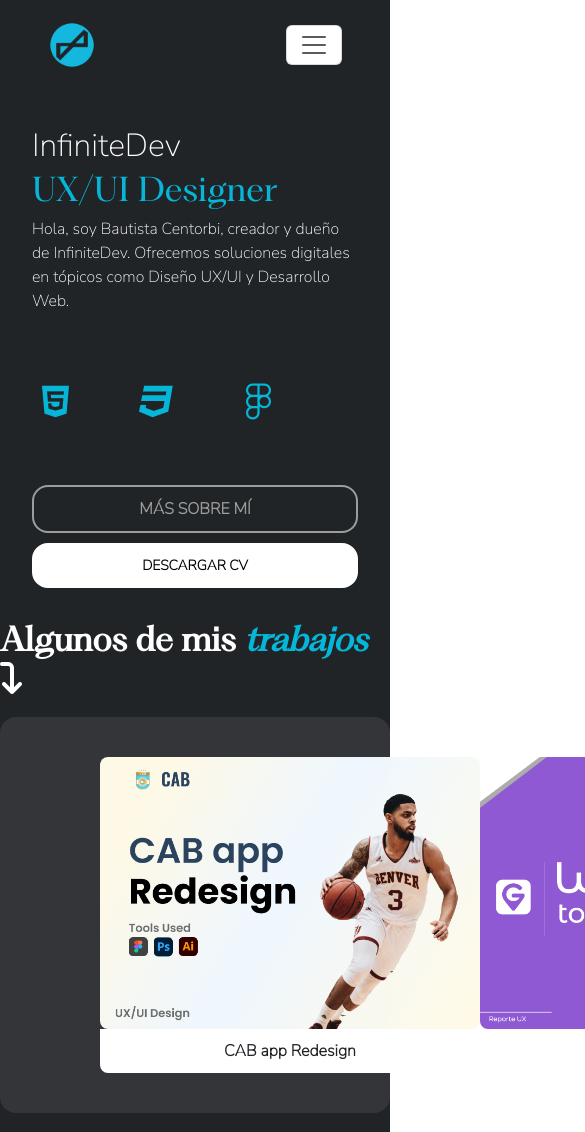
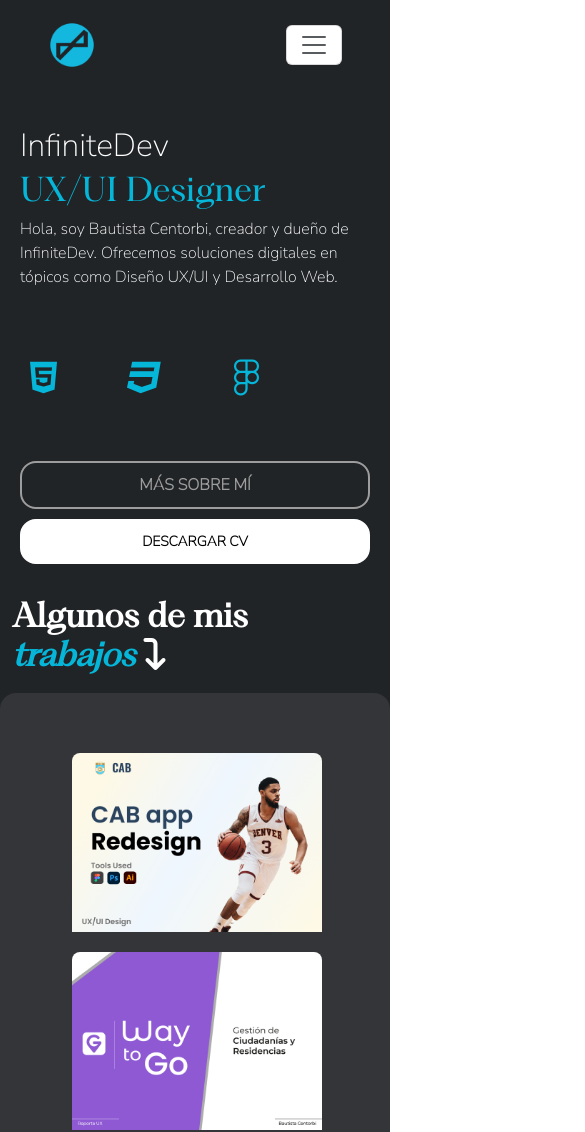
Before and after one commit to BautiCentorbi/PreEntrega3-CENTORBI, a plain HTML site: page index.html in a window 390 px wide. Shown: the top 1132 px of the page, 585 px wide, since content can reach past the window. Drawn offline with nearby package versions, Linux system fonts and the light colour scheme.

Commit message:
Index Responsive c/ Boostrap

```diff
--- a/css/styles.css
+++ b/css/styles.css
@@ -113,27 +113,27 @@
 .brand-name {
     font-size: 2rem;
 }
-.intro {
+#intro {
     color: #ffffff;
     display: flex;
     padding: 4rem 12rem;
-    align-items: center;
+    align-items: center !important;
 }
 main a{
     text-decoration: none;
 }
-.descripciones {
+#descripciones {
     padding: 6rem;
     font-size: 2rem;
     font-weight: 200;
 }
-.descripciones span {
+#descripciones span {
     color: #06b6d9;
     font-size: 4rem;
     font-weight: 1200;
     font-family: "Fragment";
 }
-.descripciones p {
+#descripciones p {
     color: #ffffff;
     font-size: 2rem;
 }
@@ -199,40 +199,42 @@
     border-color: #fff;
     font-weight: bold;
 }
-.projects {
+#projects {
     max-width: 1500px;
     margin: auto;
     padding-bottom: 40px;
 }
-.projects-info-container {
+#projects-info-container {
     width: 100%;
 }
-.projects-info-container h2 {
+#projects-info-container h2 {
     font-family: "Fragment";
     color: #fff;
     font-size: 32px;
     font-weight: bold;
     margin-bottom: 20px;
 }
-.projects-info-container h2 span {
+#projects-info-container h2 span {
     color: #06b6d9;
     font-family: "Fragment";
     font-style: italic;
 }
-.projects-container {
+#projects-container {
     width: 100%;
     display: flex;
+    align-items: center;
+    place-items: center;
     justify-content: space-between;
     padding: 40px 100px;
     border-radius: 16px;
     background-color: #333538;
     transition: all 0.3s ease;
 }
-.projects-container img {
+#projects-container img {
     border-radius: 8px;
     transition: all 0.3s ease
 }
-.projects-container a div {
+#projects-container a div {
     display: block;
     text-align: center;
     background-color: #fff;
@@ -243,7 +245,10 @@
     color: #212427;
     transition: all 0.3s ease
 }
-.a-link-projects :hover{
+#a-link-projects img {
+    width: 328px;
+}
+#a-link-projects :hover{
     filter: brightness(0.7);
 }
 
@@ -748,21 +753,24 @@
         margin: 0;
         box-sizing: border-box;
     }
-    .intro {
+
+    /* Home,Footer, Nav */
+
+    #intro {
         padding: 1rem 1rem;
         flex-wrap: wrap;
     }
-    .img-container {
+    #img-container {
         display: none;
     }
-    .descripciones {
+    #descripciones {
         padding: 1rem;
         font-size: 1rem;
     }
-    .descripciones span {
+    #descripciones span {
         font-size: 2rem;
     }
-    .descripciones p {
+    #descripciones p {
         font-size: 1rem;
     }
     .logos {
@@ -802,3 +810,58 @@
     #nav-container a span {
         display: n;
     }
+    #projects {
+    max-width: 1500px;
+    margin: none;
+    padding-bottom: 40px;
+    }
+    #projects-info-container {
+    width: 100%;
+    }
+    #projects-info-container h2 {
+    font-family: "Fragment";
+    color: #fff;
+    font-size: 32px;
+    font-weight: bold;
+    margin: none;
+    }
+    #projects-info-container h2 span {
+    color: #06b6d9;
+    font-family: "Fragment";
+    font-style: italic;
+    align-items: center;
+    }
+    #projects-container {
+    width: 100vw;
+    display: flex;
+    align-items: center;
+    padding: 60px;
+    border-radius: 16px;
+    background-color: #333538;
+    transition: all 0.3s ease;
+    }
+    #projects-container img {
+    border-radius: 8px;
+    transition: all 0.3s ease
+    }
+    #projects-container a div {
+    display: block;
+    text-align: center;
+    background-color: #fff;
+    padding: 10px;
+    border-radius: 0 0 8px 8px;
+    font-weight: bold;
+    text-decoration: none;
+    color: #212427;
+    transition: all 0.3s ease
+    }
+    #a-link-projects img {
+        width: 250px;
+        align-items: center;
+        padding-bottom: 20px;
+    }
+    #a-link-projects :hover{
+    filter: brightness(0.7);
+    }
+
+    /* About Page */
--- a/index.html
+++ b/index.html
@@ -52,11 +52,12 @@
 
     <main>
         <!-- Sección descriptiva + CV + More Info -->
-        <section class="intro">
-            <picture class="img-container">
+        <section class="container-fluid" id="intro">
+            <div class="row">
+                <div id="img-container" class="col-lg-4 col-md-4 col-sm-0">
                     <img  alt="Ilustración descriptiva de un diseñador ux/ui." src="./multimedia/img/ilustracion1.png" width="500" height="auto">
-            </picture>
-            <article class="descripciones">
+                </div>
+                <div id="descripciones" class="col-lg-8 col-md-8 col-sm-12">
                     <div class="brand-name">InfiniteDev</div>
                     <h1>
                         <span>UX/UI Designer</span>
@@ -77,27 +78,28 @@
                     </div>
                     <a href="./pages/about.html" class="about-btn"><button>Más Sobre Mí</button></a>
                     <a download href="./multimedia/Bautista Centorbi CV.pdf" class="cv-btn"><button>DESCARGAR CV</button></a>
-            </article>
+                </div>
+            </div>
         </section>
-        <section class="projects">
-            <article class="projects-info-container">
+        <section class="container" id="projects">
+            <div class="" id="projects-info-container">
                 <h2>
                     Algunos de mis
                     <span>trabajos</span>
                     <i class="fa-solid fa-arrow-turn-down"></i>
                 </h2>
-                <div class="projects-container">
-                    <div class="a-link-projects">
-                        <a target="_blank" href="https://www.behance.net/gallery/174275747/CAB-app-Redesign"><img  width="380px" src="./multimedia/img/Job-1.png" alt=""><div>CAB app Redesign</div></a>
+                <div class="row" id="projects-container">
+                    <div class="col-lg-4 col-md-6 col-sm-12" id="a-link-projects">
+                        <a target="_blank" href="https://www.behance.net/gallery/174275747/CAB-app-Redesign"><img src="./multimedia/img/Job-1.png" alt="CAB App Redesign"></a>
                     </div>
-                    <div class="a-link-projects">
-                        <a target="_blank" href="https://www.behance.net/gallery/162363743/WayToGo-UXUI-Design"><img  width="380px" src="./multimedia/img/Job-2.png" alt=""><div>WayToGo app</div></a>
+                    <div class="col-lg-4 col-md-6 col-sm-12" id="a-link-projects">
+                        <a target="_blank" href="https://www.behance.net/gallery/162363743/WayToGo-UXUI-Design"><img src="./multimedia/img/Job-2.png" alt="WayToGo UX/UI Design"></a>
                     </div>
-                    <div class="a-link-projects">
-                        <a target="_blank" href="https://www.behance.net/gallery/155638875/Caffe-Brand-Design"><img  width="380px" src="./multimedia/img/Job-3.png" alt=""><div>Caffè Brand Design</div></a>
+                    <div class="col-lg-4 col-md-6 col-sm-12" id="a-link-projects">
+                        <a target="_blank" href="https://www.behance.net/gallery/155638875/Caffe-Brand-Design"><img src="./multimedia/img/Job-3.png" alt=""></a>
                     </div>
                 </div>
-            </article>
+            </div>
         </section>
     </main>
 
```
Also changed, not shown: pages/about.html (+1 -1 lines), README.md (deleted). Lines whose indentation alone changed are shown as unchanged.
